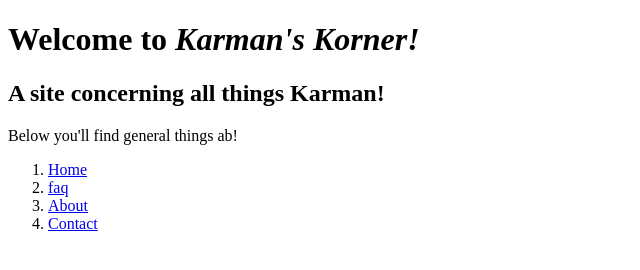
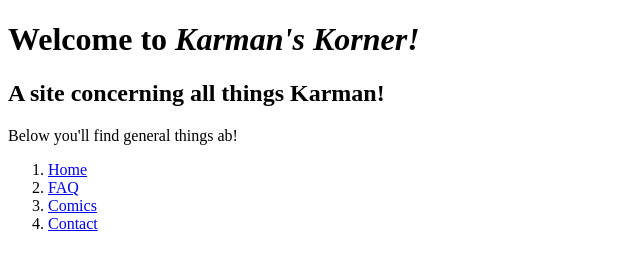
Before and after one commit to karbagekid/karbagekid.github.io, a plain HTML site: page index.html in a window 1280 px wide. Shown: the full height of the page, 0-640 px from the left. Drawn offline with Linux system fonts and the light colour scheme.

Commit message:
fixing homepage (5)

```diff
--- a/index.html
+++ b/index.html
@@ -14,8 +14,8 @@
 	<ol>
 		<nav>
 			<li><a href="/">Home</a></li>
-			<li><a href="/faq">faq</a></li>
-			<li><a href="/about">About</a></li>
+			<li><a href="/faq">FAQ</a></li>
+			<li><a href="/karmans_corner/comics">Comics</a></li>
 			<li><a href="/contact">Contact</a></li>
 
 		</nav>
```
